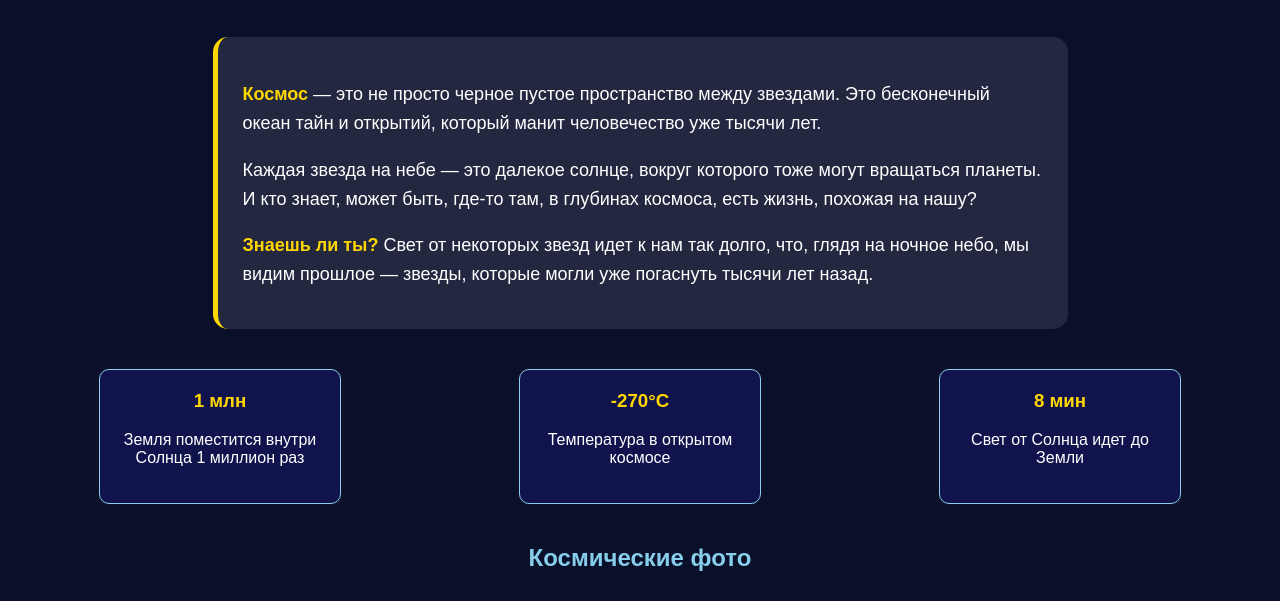
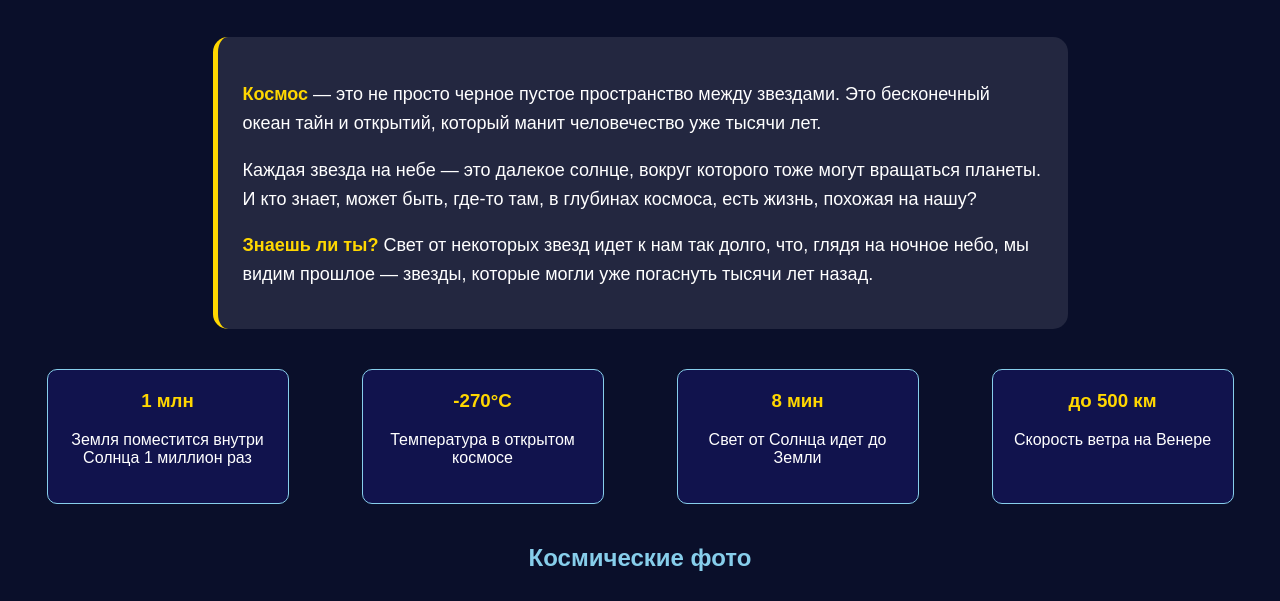
Before and after one commit to an-6-an/space_pr, a plain HTML site: page index.html in a window 1280 px wide. Shown: the part 120-721 px from the top of the page. Drawn offline with Linux system fonts and the light colour scheme.

Commit message:
Обновила index.html из ветки FarlenkovaAK

```diff
--- a/index.html
+++ b/index.html
@@ -127,6 +127,10 @@
             <h3>8 мин</h3>
             <p>Свет от Солнца идет до Земли</p>
         </div>
+	<div class="fact-card">
+            <h3>до 500 км</h3>
+            <p>Скорость ветра на Венере</p>
+        </div>
     </div>
 
     <h2 style="color: #87ceeb;">Космические фото</h2>
```
